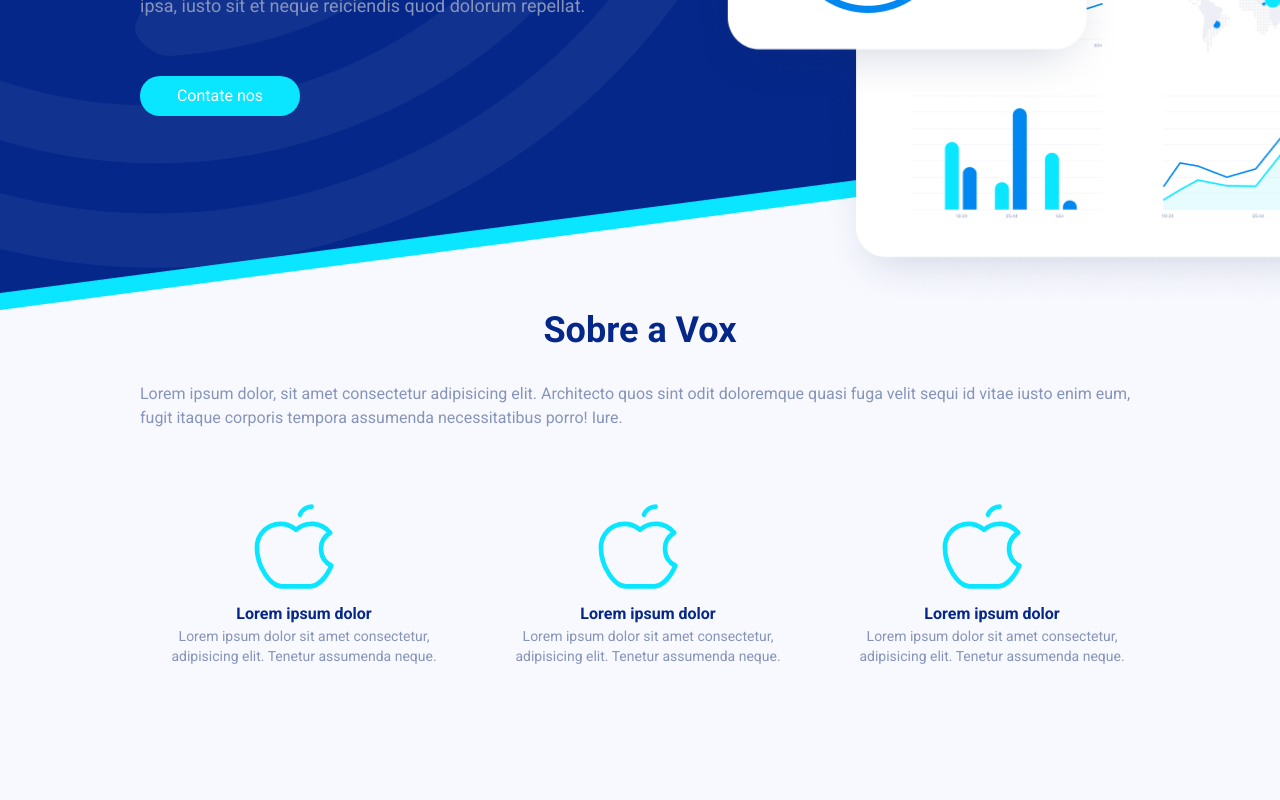
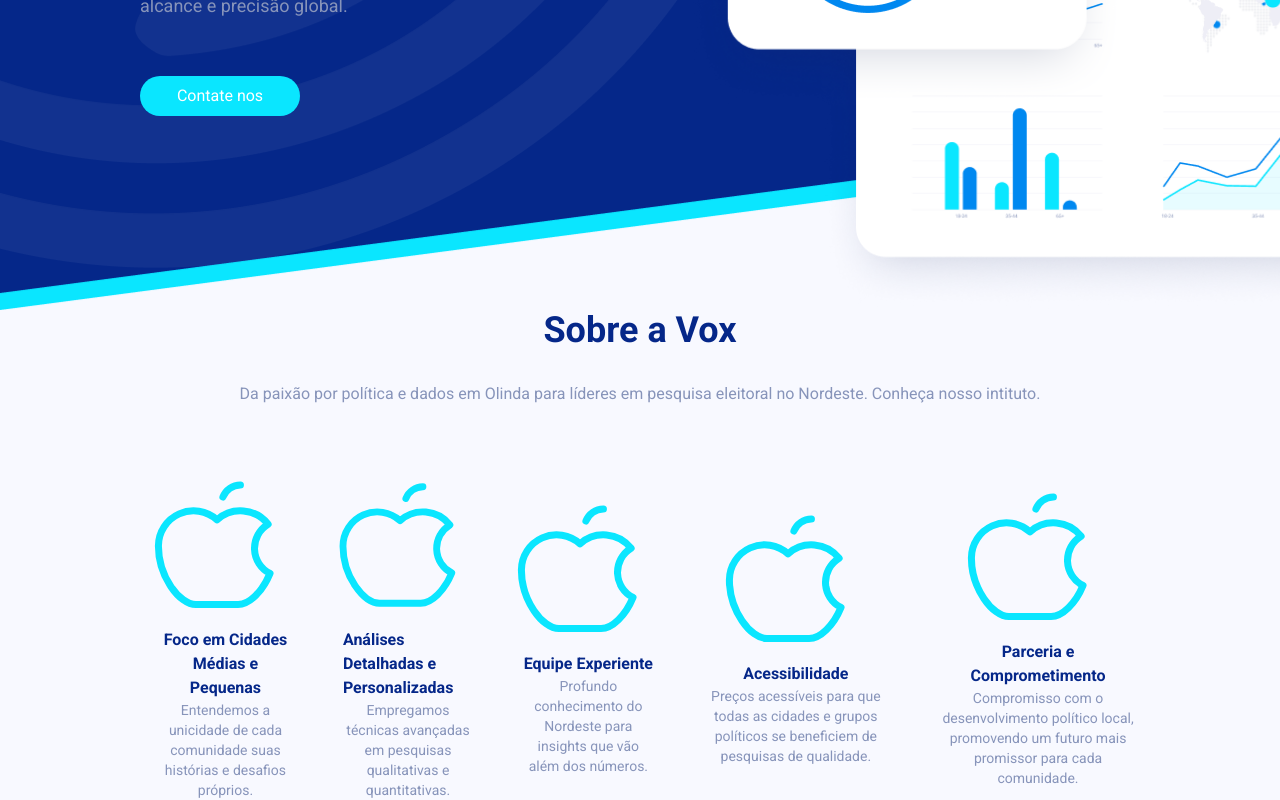
Before and after one commit to DevSolto/Vox-Analitica, a React (Vite) app: page / in a window 1280 px wide. Shown: the part 431-1231 px from the top of the page. Before the commit the page ends 1097 px from the top, so only its background shows below. Built offline with nearby package versions, Linux system fonts and the light colour scheme.

Commit message:
Adição do menu de hamburqer

```diff
--- a/src/components/about/Qualities.tsx
+++ b/src/components/about/Qualities.tsx
@@ -2,40 +2,99 @@ import { AppleLogo } from "phosphor-react";
 
 export function Qualities() {
   return (
-    <div className="lg:w-container  flex lg:gap-8 justify-between lg:flex-row flex-col  text-center lg:mt-10 mt-4">
+    <div className="lg:w-container flex gap-2 lg:gap-8 justify-between lg:flex-row flex-col  text-center lg:mt-10 mt-4">
       <div className="flex lg:flex-col items-center justify-center">
-        <AppleLogo size={100} color="#0AE6FF" weight="light" />
-        <div className="flex flex-col lg:items-center items-start justify-center ml-4">
-          <h3 className="text-primary text-base font-bold">
-            Lorem ipsum dolor
+        <div className="">
+          <AppleLogo
+            size={150}
+            className="w-full"
+            color="#0AE6FF"
+            weight="light"
+          />
+        </div>
+        <div className="flex 0 flex-col lg:items-center items-start justify-center ml-4">
+          <h3 className="text-primary text-base  lg:text-center text-left font-bold">
+            Foco em Cidades Médias e Pequenas
           </h3>
           <p className="text-secondary lg:text-center text-start text-sm">
-            Lorem ipsum dolor sit amet consectetur, adipisicing elit. Tenetur
-            assumenda neque.
+            Entendemos a unicidade de cada comunidade suas histórias e desafios
+            próprios.
           </p>
         </div>
       </div>
       <div className="flex lg:flex-col items-center justify-center">
-        <AppleLogo size={100} color="#0AE6FF" weight="light" />
+        <div className="">
+          <AppleLogo
+            size={150}
+            className="w-full"
+            color="#0AE6FF"
+            weight="light"
+          />
+        </div>
         <div className="flex flex-col lg:items-center items-start justify-center ml-4">
-          <h3 className="text-primary text-base font-bold">
-            Lorem ipsum dolor
+          <h3 className="text-primary text-baselg:text-center text-left  font-bold">
+            Análises Detalhadas e Personalizadas
           </h3>
           <p className="text-secondary lg:text-center text-start text-sm">
-            Lorem ipsum dolor sit amet consectetur, adipisicing elit. Tenetur
-            assumenda neque.
+            Empregamos técnicas avançadas em pesquisas qualitativas e
+            quantitativas.
           </p>
         </div>
       </div>
       <div className="flex lg:flex-col items-center justify-center">
-        <AppleLogo size={100} color="#0AE6FF" weight="light" />
+        <div className="">
+          <AppleLogo
+            size={150}
+            className="w-full"
+            color="#0AE6FF"
+            weight="light"
+          />
+        </div>
         <div className="flex flex-col lg:items-center items-start justify-center ml-4">
-          <h3 className="text-primary text-base font-bold">
-            Lorem ipsum dolor
+          <h3 className="text-primary text-base lg:text-center text-left font-bold">
+            Equipe Experiente
           </h3>
           <p className="text-secondary lg:text-center text-start text-sm">
-            Lorem ipsum dolor sit amet consectetur, adipisicing elit. Tenetur
-            assumenda neque.
+            Profundo conhecimento do Nordeste para insights que vão além dos
+            números.
+          </p>
+        </div>
+      </div>
+      <div className="flex lg:flex-col items-center justify-center">
+        <div className="">
+          <AppleLogo
+            size={150}
+            className="w-full"
+            color="#0AE6FF"
+            weight="light"
+          />
+        </div>
+        <div className="flex flex-col lg:items-center items-start justify-center ml-4">
+          <h3 className="text-primary text-base lg:text-center text-left font-bold">
+            Acessibilidade
+          </h3>
+          <p className="text-secondary lg:text-center text-start text-sm">
+            Preços acessíveis para que todas as cidades e grupos políticos se
+            beneficiem de pesquisas de qualidade.
+          </p>
+        </div>
+      </div>
+      <div className="flex lg:flex-col items-center justify-center">
+        <div className="">
+          <AppleLogo
+            size={150}
+            className="w-full"
+            color="#0AE6FF"
+            weight="light"
+          />
+        </div>
+        <div className="flex flex-col lg:items-center items-start justify-center ml-4">
+          <h3 className="text-primary text-base lg:text-center text-left font-bold">
+            Parceria e Comprometimento
+          </h3>
+          <p className="text-secondary lg:text-center text-start text-sm">
+            Compromisso com o desenvolvimento político local, promovendo um
+            futuro mais promissor para cada comunidade.
           </p>
         </div>
       </div>
--- a/src/components/about/index.tsx
+++ b/src/components/about/index.tsx
@@ -2,14 +2,15 @@ import { Qualities } from "./Qualities";
 
 export function About() {
   return (
-    <section className="flex items-center justify-center lg:mt-0 mt-10">
+    <section
+      id="about"
+      className="flex items-center justify-center lg:mt-0 mt-10"
+    >
       <div className="lg:w-container lg:px-0 px-4 flex flex-col lg:items-center items-start justify-center lg:gap-8">
         <h3 className="text-4xl text-primary font-bold ">Sobre a Vox</h3>
         <p className="text-base text-secondary ">
-          Lorem ipsum dolor, sit amet consectetur adipisicing elit. Architecto
-          quos sint odit doloremque quasi fuga velit sequi id vitae iusto enim
-          eum, fugit itaque corporis tempora assumenda necessitatibus porro!
-          Iure.
+          Da paixão por política e dados em Olinda para líderes em pesquisa
+          eleitoral no Nordeste. Conheça nosso intituto.
         </p>
         <Qualities />
       </div>
--- /dev/null
+++ b/src/components/dropdown/index.tsx
@@ -0,0 +1,16 @@
+import { List } from "phosphor-react";
+import { useState } from "react";
+import { SideBar } from "./SideBar";
+
+export function Dropdown() {
+  const [sideBar, setSideBar] = useState(false);
+
+  return (
+    <div>
+      <button onClick={() => setSideBar(!sideBar)}>
+        <List size={45} color="#fff" weight="regular" />
+        {sideBar && <SideBar active={setSideBar} />}
+      </button>
+    </div>
+  );
+}
--- /dev/null
+++ b/src/components/dropdown/sideBar/SideBarItem.tsx
@@ -0,0 +1,19 @@
+import { File } from "phosphor-react";
+
+interface SideBarItemProps {
+  active: (isActive: boolean) => void;
+  link: string;
+  label: string;
+}
+
+export function SideBarItem({ active, link, label }: SideBarItemProps) {
+  return (
+    <div className="">
+      <button onClick={() => active(false)}>
+        <a className="text-white text-lg" href={link}>
+          {label}
+        </a>
+      </button>
+    </div>
+  );
+}
--- /dev/null
+++ b/src/components/dropdown/sideBar/index.tsx
@@ -0,0 +1,25 @@
+import { X } from "phosphor-react";
+import { SideBarItem } from "./SideBarItem";
+
+interface SideBarProps {
+  active: (isActive: boolean) => void;
+}
+
+export function SideBar({ active }: SideBarProps) {
+  return (
+    <>
+      <div className="fixed top-0 left-0 w-full bg-primary flex flex-col gap-4 py-4 shadow-lg">
+        <SideBarItem active={active} link="#sobre" label="Sobre" />
+        <SideBarItem active={active} link="#servicos" label="Serviços" />
+        <SideBarItem active={active} link="#depoimentos" label="Depoimentos" />
+        <SideBarItem active={active} link="#contato" label="Contato" />
+      </div>
+      <button
+        className="text-white fixed top-4 right-4 flex"
+        onClick={() => active(false)}
+      >
+        <X size={50} />
+      </button>
+    </>
+  );
+}
--- a/src/components/header/Navigation.tsx
+++ b/src/components/header/Navigation.tsx
@@ -1,11 +1,11 @@
 export function Menu() {
   return (
     <nav className="text-secondary text-base gap-10 hidden lg:flex">
-      <a className="hover:text-white transition-all" href="#">
+      <a className="hover:text-white transition-all" href="#about">
         Sobre
       </a>
       <a className="hover:text-white transition-all" href="#">
-        Vantagens
+        Serviços
       </a>
       <a className="hover:text-white transition-all" href="#">
         Depoimentos
--- a/src/components/header/index.tsx
+++ b/src/components/header/index.tsx
@@ -1,10 +1,10 @@
 import logo from "../../assets/logo.svg";
 import { Menu } from "./Navigation";
-import menuIcon from "../../assets/menu-icon.png";
+import { Dropdown } from "../dropdown";
 
 export function Header() {
   return (
-    <header className="w-full flex justify-center items-center lg:py-10 py-4">
+    <header className=" w-full flex justify-center items-center lg:py-10 py-4">
       <div className="lg:w-container w-full flex items-center justify-between lg:mx-0 mx-4">
         <div className="flex items-center  gap-2">
           <img
@@ -17,7 +17,7 @@ export function Header() {
           </p>
         </div>
         <button className="lg:hidden">
-          <img src={menuIcon} alt="" />
+          <Dropdown />
         </button>
         <Menu />
       </div>
--- a/src/components/presentation/TextBlock.tsx
+++ b/src/components/presentation/TextBlock.tsx
@@ -2,11 +2,11 @@ export function TextBlock() {
   return (
     <div className="lg:min-w-[550px] w-full flex gap-4 flex-col items-start justify-center">
       <h1 className="text-white font-bold lg:text-5xl text-3xl">
-        Especialista em Dinâmicas Políticas Regionais
+        Descubra o Nordeste político com a Vox Analítica
       </h1>
       <p className="text-secondary text-lg">
-        Lorem ipsum dolor sit amet consectetur adipisicing elit. Aspernatur
-        ipsa, iusto sit et neque reiciendis quod dolorum repellat.
+        A sua janela para o cenário eleitoral regional. Expertise local com
+        alcance e precisão global.
       </p>
       <button className="bg-highlights text-white py-2 lg:px-8  lg:max-w-40 w-[100%] rounded-full lg:mt-10 mb-20 hover:bg-white hover:text-highlights transition-all">
         Contate nos
--- a/src/components/presentation/index.tsx
+++ b/src/components/presentation/index.tsx
@@ -10,7 +10,7 @@ export function Presentation() {
       style={{ backgroundImage: `url(${backgroundImage})` }}
     >
       <Header />
-      <div className="lg:w-container w-full lg:px-0 px-4 lg:overflow-visible bg-cover bg-center flex flex-col lg:flex-row items-center justify-between">
+      <div className=" lg:w-container w-full lg:px-0 px-4 lg:overflow-visible bg-cover bg-center flex flex-col lg:flex-row items-center justify-between">
         <img src={grafico} alt="" className="lg:hidden" />
         <TextBlock />
         <img src={graicos} alt="Graficos" className="hidden lg:flex" />
--- a/src/global.css
+++ b/src/global.css
@@ -2,6 +2,10 @@
 @tailwind components;
 @tailwind utilities;
 
+html {
+  @apply scroll-smooth;
+}
+
 body {
   @apply bg-[#F8F9FF] font-sans overflow-x-hidden;
 }
```
